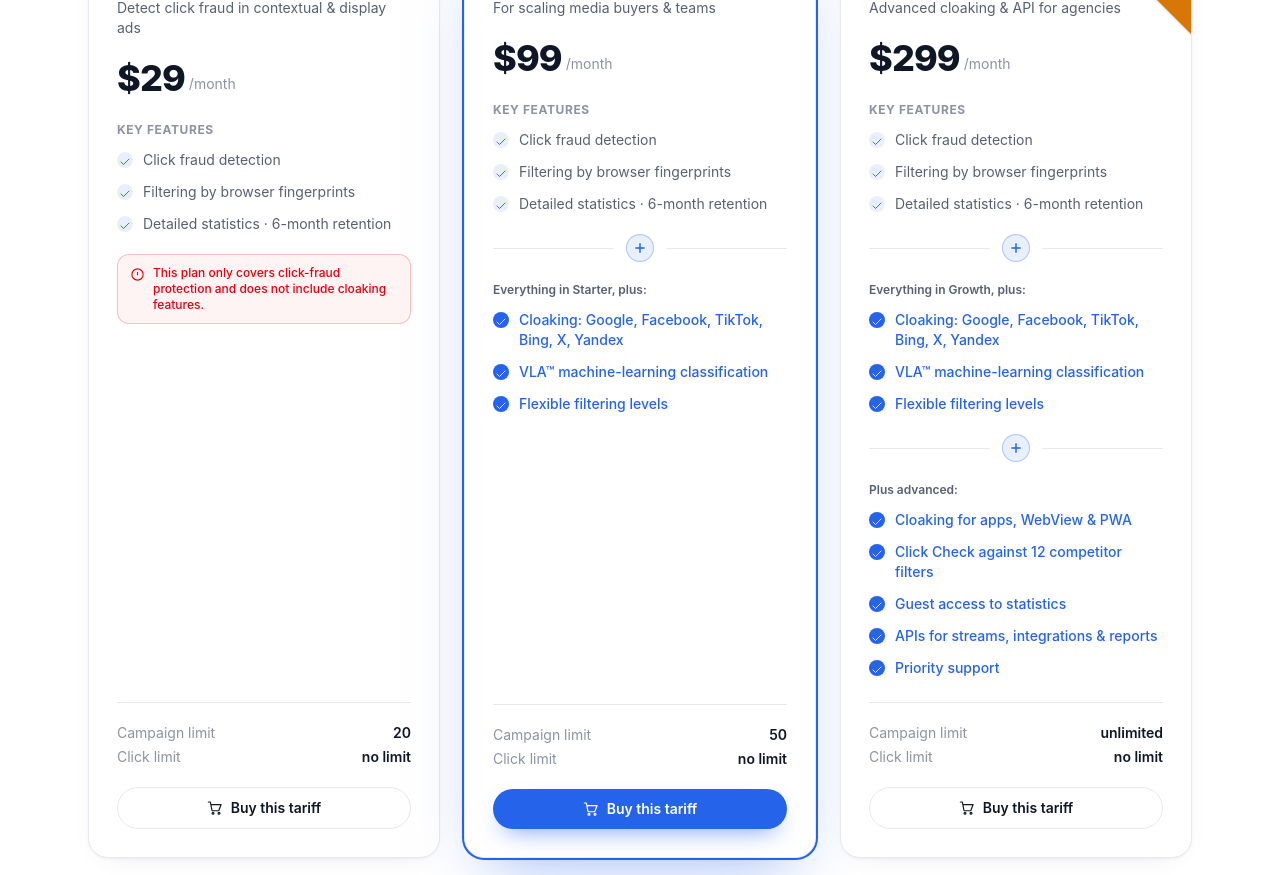
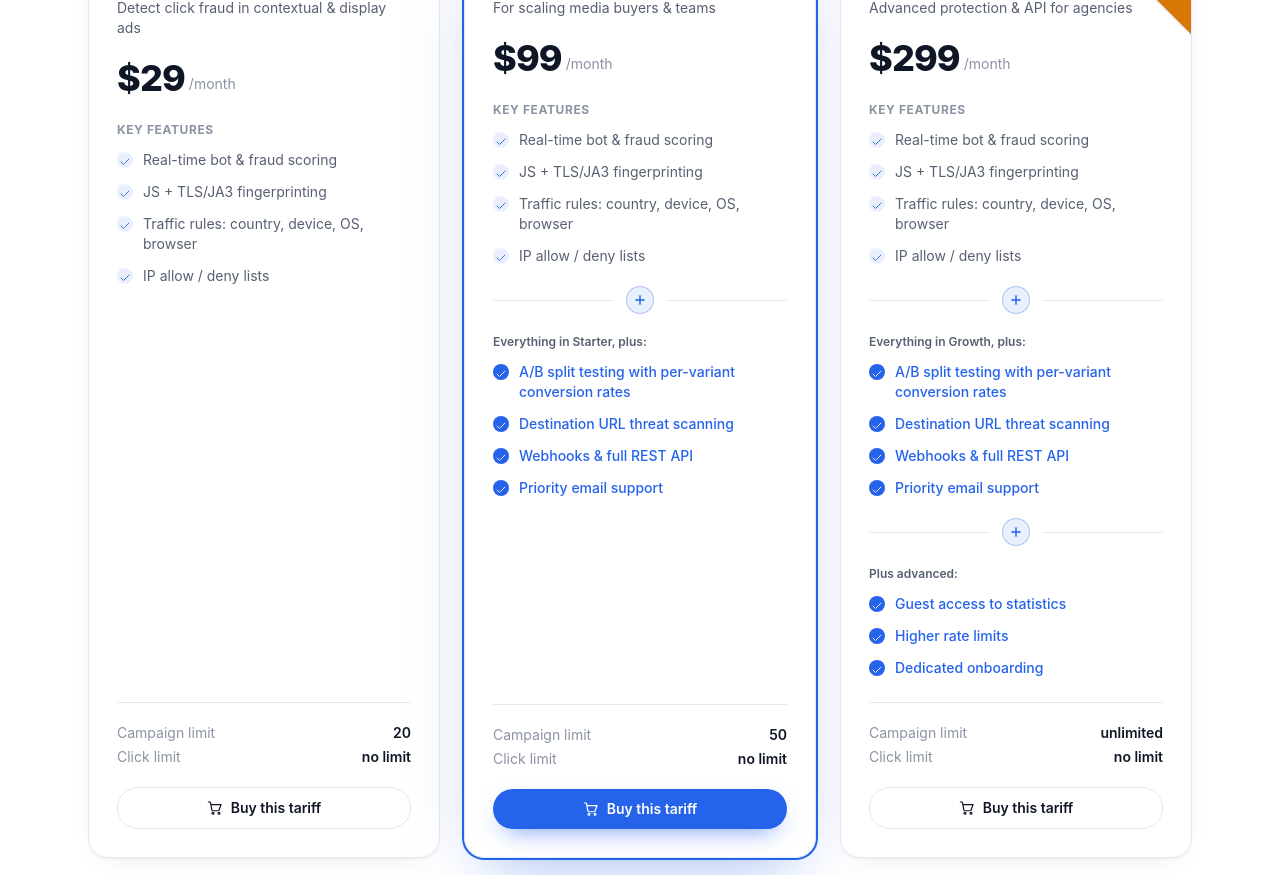
Before and after one commit to PythonLive7104/borderless, a React (Vite) app in the folder frontend/: page /pricing in a window 1280 px wide. Shown: the part 660-1535 px from the top of the page. Built offline with nearby package versions, Linux system fonts and the light colour scheme; the HTML template or start-up script is replaced by a standard one.

Commit message:
Remove cloaking/spy-comparison copy from pricing + auth hero (legitimate features only)

```diff
--- a/frontend/src/components/auth/AuthLayout.tsx
+++ b/frontend/src/components/auth/AuthLayout.tsx
@@ -18,7 +18,7 @@ export default function AuthLayout({ title, subtitle, children, footer }: {
               See every visitor. Score every click. <span className="text-gradient">Protect every campaign.</span>
             </h2>
             <p className="mt-4 max-w-sm text-slate-300">
-              Real-time traffic intelligence, fraud detection and cloaking for serious media buyers.
+              Real-time traffic intelligence, fraud detection and campaign protection for serious media buyers.
             </p>
             <div className="mt-8 flex gap-6 text-slate-300">
               {[["120M+", "visitors analyzed"], ["<8ms", "avg decision"], ["92.7%", "median quality"]].map(([v, k]) => (
--- a/frontend/src/pages/marketing/Pricing.tsx
+++ b/frontend/src/pages/marketing/Pricing.tsx
@@ -13,41 +13,40 @@ type Plan = {
 };
 
 const BASE: string[] = [
-  "Click fraud detection",
-  "Filtering by browser fingerprints",
-  "Detailed statistics · 6-month retention",
+  "Real-time bot & fraud scoring",
+  "JS + TLS/JA3 fingerprinting",
+  "Traffic rules: country, device, OS, browser",
+  "IP allow / deny lists",
 ];
-const CLOAKING: string[] = [
-  "Cloaking: Google, Facebook, TikTok, Bing, X, Yandex",
-  "VLA™ machine-learning classification",
-  "Flexible filtering levels",
+const GROWTH_ADD: string[] = [
+  "A/B split testing with per-variant conversion rates",
+  "Destination URL threat scanning",
+  "Webhooks & full REST API",
+  "Priority email support",
 ];
 const ADVANCED: string[] = [
-  "Cloaking for apps, WebView & PWA",
-  "Click Check against 12 competitor filters",
   "Guest access to statistics",
-  "APIs for streams, integrations & reports",
-  "Priority support",
+  "Higher rate limits",
+  "Dedicated onboarding",
 ];
 
 const PLANS: Plan[] = [
   {
     name: "Starter", price: 29, tag: "Detect click fraud in contextual & display ads",
     cta: "Buy this tariff", campaignLimit: "20", clickLimit: "no limit",
-    warning: "This plan only covers click-fraud protection and does not include cloaking features.",
     groups: [{ items: BASE }],
   },
   {
     name: "Growth", price: 99, tag: "For scaling media buyers & teams",
     cta: "Buy this tariff", highlight: true, campaignLimit: "50", clickLimit: "no limit",
-    groups: [{ items: BASE }, { label: "Everything in Starter, plus:", items: CLOAKING, added: true }],
+    groups: [{ items: BASE }, { label: "Everything in Starter, plus:", items: GROWTH_ADD, added: true }],
   },
   {
-    name: "Business", price: 299, tag: "Advanced cloaking & API for agencies",
+    name: "Business", price: 299, tag: "Advanced protection & API for agencies",
     cta: "Buy this tariff", ribbon: "TOP VALUE", campaignLimit: "unlimited", clickLimit: "no limit",
     groups: [
       { items: BASE },
-      { label: "Everything in Growth, plus:", items: CLOAKING, added: true },
+      { label: "Everything in Growth, plus:", items: GROWTH_ADD, added: true },
       { label: "Plus advanced:", items: ADVANCED, added: true },
     ],
   },
```
